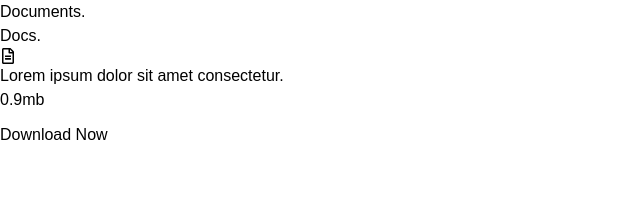
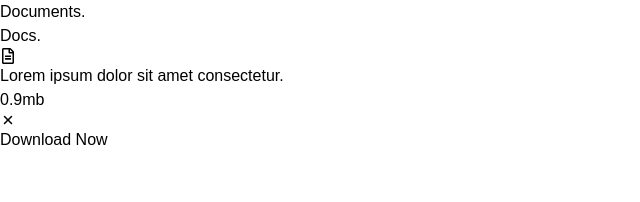
Before and after one commit to Yatik1/docs-webapp, a React (Vite) app: page / in a window 1280 px wide. Shown: the top 202 px of the page, without its empty margins (0-640 px from the left). Built offline with nearby package versions, Linux system fonts and the light colour scheme.

Commit message:
dynamic Card Component

```diff
--- a/src/components/Card.jsx
+++ b/src/components/Card.jsx
@@ -1,6 +1,7 @@
 import React from 'react'
 import {FaRegFileAlt} from "react-icons/fa"
 import {LuDownload} from "react-icons/lu"
+import {IoClose} from 'react-icons/io5'
 
 function Card({data}) {
   return (
@@ -11,12 +12,14 @@ function Card({data}) {
           <div className='flex items-center justify-between px-8 py-6 mb-5 '>
             <h5>{data.fileSize}</h5>
             <span className='w-7 h-7 bg-zinc-700 rounded-full flex items-center justify-center'>
-               <LuDownload size=".7em" color='#fff'/>
+              {data.close ? <IoClose /> :  <LuDownload size=".7em" color='#fff'/>}
             </span>
           </div>
-          <div className="tag w-full py-4 bg-green-600 flex items-center justify-center">
-             <h3 className='text-sm font-semibold'>Download Now</h3>
-          </div>
+          { data.tag.isOpen && (
+            <div className="tag w-full py-4 bg-green-600 flex items-center justify-center">
+               <h3 className='text-sm font-semibold'>Download Now</h3>
+            </div>
+          )}
        </div>
     </div>
   )
```
